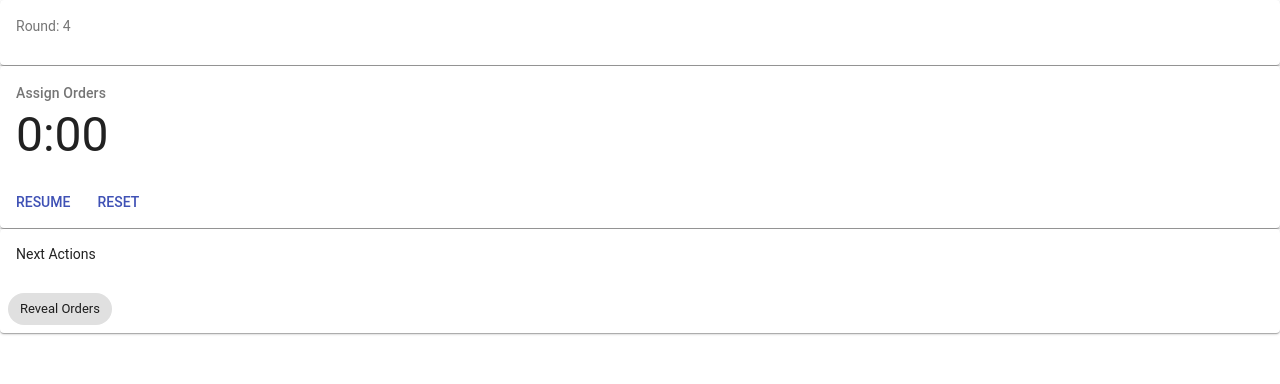
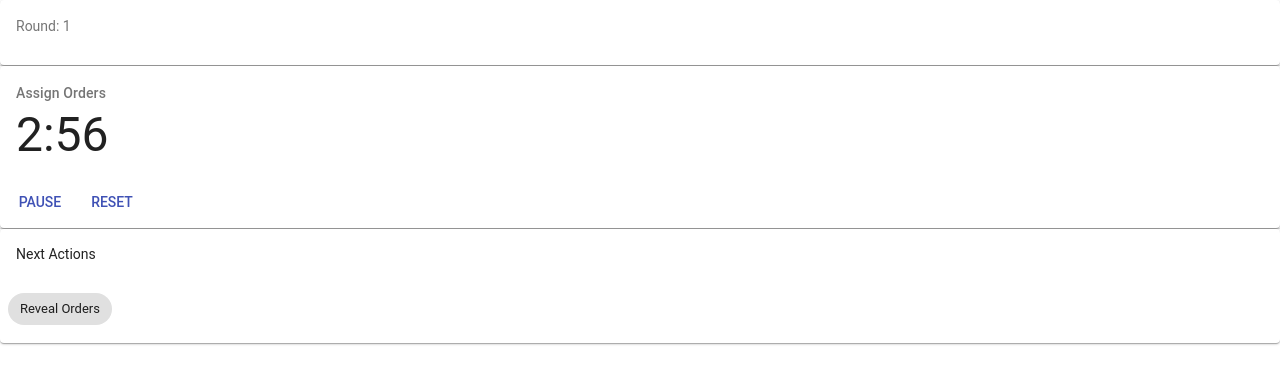
Before and after one commit to DiogoDuque/BG-State-Machine-Timer, a React (Create React App) app: page / in a window 1280 px wide. Shown: the top 384 px of the page. Built offline with nearby package versions, Linux system fonts and the light colour scheme.

Commit message:
state machine completed, round feature added and bugs/warnings fixed

```diff
--- a/src/MyCard.js
+++ b/src/MyCard.js
@@ -27,14 +27,14 @@ class MyCard extends Component {
   }
 
   render() {
-    const { classes, state, changeState } = this.props;
+    const { classes, state, changeState, round } = this.props;
     const { name, time } = state;
     return(
       <div>
       <Card className={classes.card}>
         <CardContent>
           <Typography className={classes.title} color="textSecondary" gutterBottom>
-            Round: 4
+            Round: {round}
           </Typography>
         </CardContent>
       </Card>
@@ -47,8 +47,8 @@ class MyCard extends Component {
             Next Actions
           </Typography>
         </CardContent>
-        <CardActions>
-          {state.nextStates.map(s => <Chip clickable label={s.name} className={classes.chip} onClick={() => changeState(s)} />)}
+        <CardActions style={{display: 'flex',flexWrap: 'wrap'}}>
+          {state.nextStates.map((s,i) => <Chip key={i} style={{marginBottom: 10}} clickable label={s.name} className={classes.chip} onClick={() => changeState(s)} />)}
         </CardActions>
       </Card>
     </div>
--- a/src/StateMachine.js
+++ b/src/StateMachine.js
@@ -17,52 +17,90 @@ function State(name, time=0) {
   this.addNextState = (state) => {
     this.nextStates.push(state);
   };
+
+  this.toString = () => {
+    return `${this.name}={${this.time},${this.getNextStateNames()}}`;
+  }
 }
 
 export default class StateMachine extends Component {
   constructor() {
     super();
-    const west_cards = new State('Advance round and reveal cards');
-    const plan_assign = new State('Assign Orders',3);//180);
+
+    //WESTEROS PHASE
+    const west_cards = new State('Reveal Westeros cards');
+    //PLANNING PHASE
+    const plan_assign = new State('Assign Orders',180);
     const plan_reveal = new State('Reveal Orders');
     const plan_raven = new State('Use Messenger Raven', 45);
-    const act_raid = new State('Start Action Phase: Use Raid Orders',30);
-    const act_march = new State('Use March Orders',30);
-    const bat_support = new State('Battle: Call for support',20);
-    const bat_cards = new State('Battle: Use house cards',90);
-    const bat_blade = new State('Use Valyrian Steel Blade');
-    const bat_finish = new State('Casualties and Retreat');
-    const act_consolidate = new State('Use Consolidate Power Orders');
+    //ACTION PHASE
+    const act_raid = new State('Raid Orders',30);
+    const act_march = new State('March Orders',30);
+    const act_consolidate = new State('Consolidate Power Orders');
+    //ACTION PHASE - BATTLE
+    const bat_support = new State('Battle: Call support',20);
+    const bat_calc = new State('Battle: Say initial strengths');
+    const bat_cards = new State('Battle: House cards',90);
+    const bat_blade = new State('Battle: Valyrian Steel Blade');
+    const bat_finish = new State('Battle: Resolution');
+    //EVENTS
+    const supply = new State('Supply');
+    const mustering = new State('Mustering (per castle)',45);
+    const clash = new State('Clash of Kings (per track)',30);
+    const wildlings = new State('Wildlings Attack',45);
 
+
+    //WESTEROS PHASE
     west_cards.addNextState(plan_assign);
+    west_cards.addNextState(supply);
+    west_cards.addNextState(mustering);
+    west_cards.addNextState(clash);
+    west_cards.addNextState(wildlings);
+    //PLANNING PHASE
     plan_assign.addNextState(plan_reveal);
     plan_reveal.addNextState(plan_raven);
     plan_raven.addNextState(act_raid);
+    //ACTION PHASE
     act_raid.addNextState(act_march);
     act_march.addNextState(bat_support);
-    bat_support.addNextState(bat_cards);
     act_march.addNextState(act_consolidate);
+    act_consolidate.addNextState(west_cards);
+    act_consolidate.addNextState(mustering);
+    //ACTION PHASE - BATTLE
+    bat_support.addNextState(bat_calc);
+    bat_calc.addNextState(bat_cards);
     bat_cards.addNextState(bat_blade);
     bat_cards.addNextState(bat_finish);
     bat_blade.addNextState(bat_finish);
     bat_finish.addNextState(act_march);
-    act_consolidate.addNextState(west_cards);
 
     this.state={
       currentState: plan_assign,
+      currentRound: 1,
     };
 
     this.changeState = this.changeState.bind(this);
   }
 
   changeState(state) {
-    this.setState({
+    if(this.state.currentState.name === 'Consolidate Power Orders' && state.name === 'Reveal Westeros cards')
+      this.setState({currentRound: this.state.currentRound+1});
+    if(state.nextStates.length === 0)
+    {
+      const modState = new State(state.name, state.time);
+      modState.addNextState(this.state.currentState);
+      modState.addNextState(modState);
+      this.setState({
+        currentState: modState,
+      });
+    }
+    else this.setState({
       currentState: state,
     });
   }
 
   render() {
-    const state = this.state.currentState;
-    return <MyCard state={state} changeState={this.changeState} />;
+    const { currentState, currentRound } = this.state;
+    return <MyCard round={currentRound} state={currentState} changeState={this.changeState} />;
   }
 };
--- a/src/TimerCard.js
+++ b/src/TimerCard.js
@@ -98,9 +98,9 @@ export default class TimerCard extends Component {
           <CardActions>
             {time !== 0 && [
               (this.state.intervalHandle != null ?
-                <Button size="medium" color="primary" onClick={this.pauseCountDown}>Pause</Button> :
-                <Button size="medium" color="primary" onClick={this.resumeCountDown}>Resume</Button>),
-                <Button size="medium" color="primary" onClick={this.updateTimer}>Reset</Button>
+                <Button key={101} size="medium" color="primary" onClick={this.pauseCountDown}>Pause</Button> :
+                <Button key={102} size="medium" color="primary" onClick={this.resumeCountDown}>Resume</Button>),
+                <Button key={103} size="medium" color="primary" onClick={this.updateTimer}>Reset</Button>
               ]}
           </CardActions>
         </Card>
```
